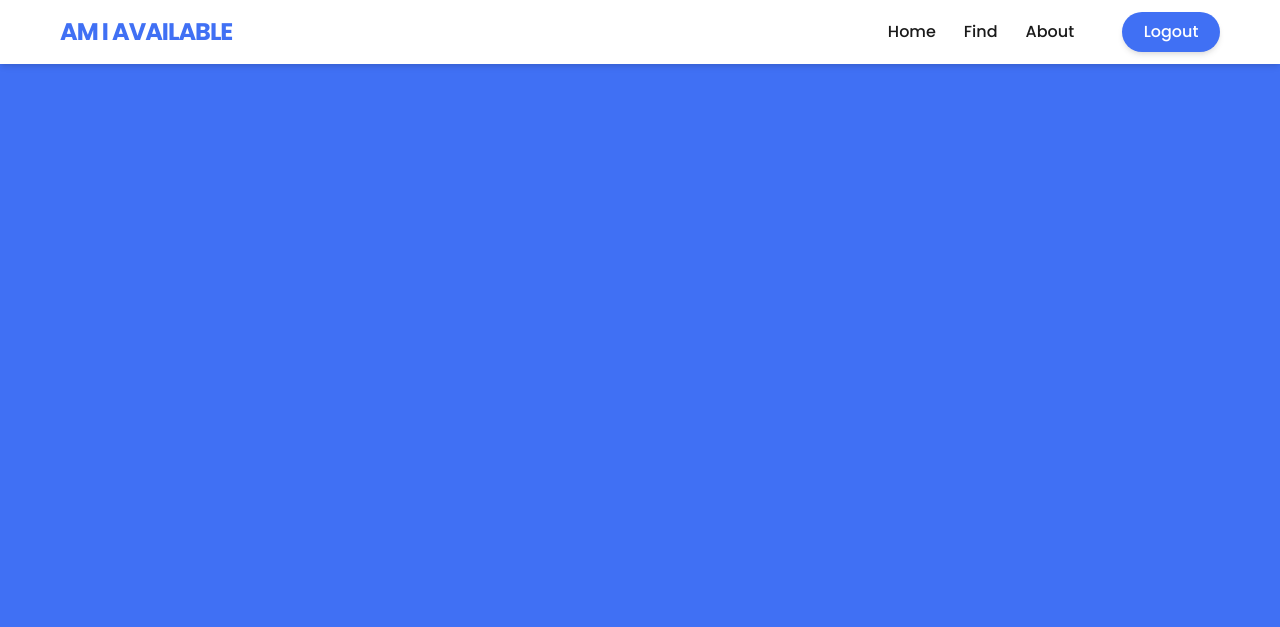
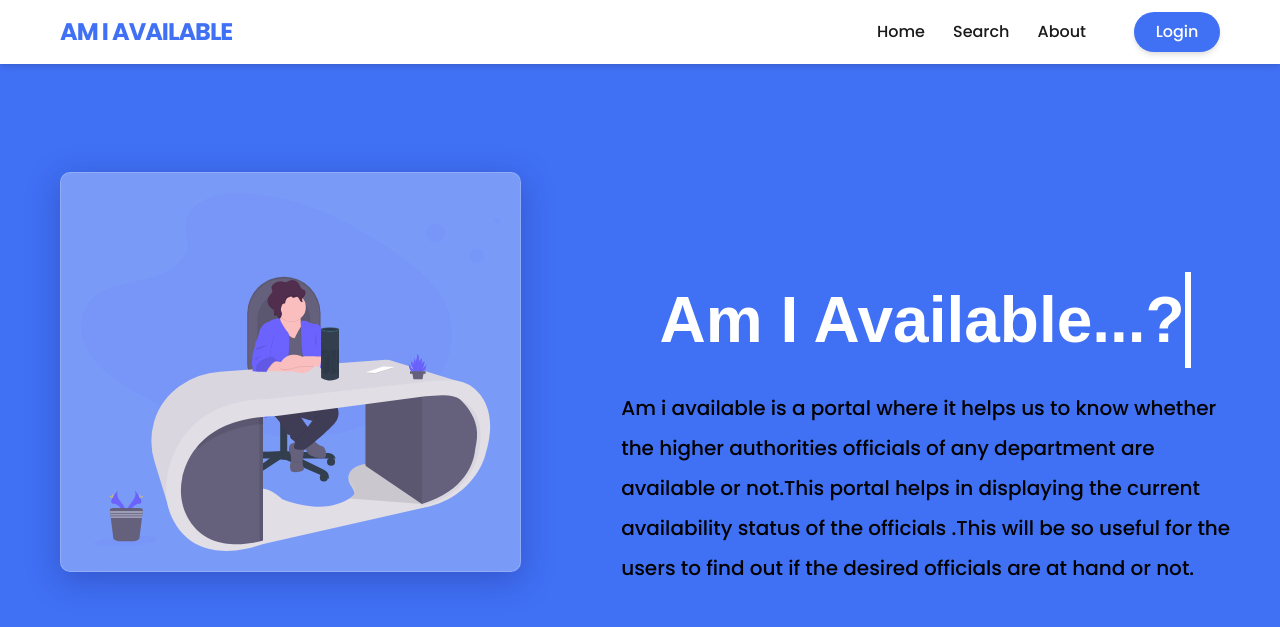
Before and after one commit to SaiVenkatDhulipudi/Am-I-Available, a Django app: page / in a window 1280 px wide. Shown: the top 627 px of the page. Run offline with Django 3.2, Linux system fonts and the light colour scheme.

Commit message:
added files

```diff
--- a/Am_I_Available/home/urls.py
+++ b/Am_I_Available/home/urls.py
@@ -20,6 +20,8 @@ urlpatterns = [
     path("",views.home1,name="home"),
     path("login",views.login,name="login"),
     path("signup",views.signup,name="signup"),
-    path('Faculty_Registration',views.Faculty_registration,name="Registration")
-
+    path('logout',views.logout,name="logout"),
+    path('status',views.status,name="status"),
+    path("Search",views.search,name="search"),
+    path('Faculty_Registration',views.Faculty_registration,name="Registration"),
 ]
--- a/Am_I_Available/home/views.py
+++ b/Am_I_Available/home/views.py
@@ -71,22 +71,71 @@ class helper():
         img.save(pat)
 def login(request):
     if request.method=="POST":
-        email=request.POST["email"]
+        mail=request.POST["email"]
         passw=request.POST["pass1"]
         try:
             help=helper()
             auth=help.auth
-            user=auth.sign_in_with_email_and_password(email,passw)
-            print(user)
-            # request.set_cookie("sessionid",user['idToken'])
-            return render(request,"index.html")
+            db=help.db
+            br=branch()
+            user=auth.sign_in_with_email_and_password(mail,passw)
+            request.session["sessionid"]=user['localId']
+            flag=0
+            for i in br.departments:
+                dat=db.child("faculty").child(i).get().val()
+                # print(dat)
+                if len(dat):
+                    for id in dat:
+                        if dat[id]["email"]==mail:
+                            request.session["faculty"]=id
+                            flag=1
+                            break
+                    if flag:
+                        x=db.child("status").child(request.session["faculty"]).get().val()
+                        return render(request,"index1.html",{"status":x})
+            return render(request,"index1.html")
         except:
             return render(request,"login.html",{"message":"Enter vaild Credentials"})
     return render(request,"login.html")
+def logout(request):
+    if request.session.get("sessionid",False):
+        del request.session["sessionid"]
+        return render(request,"index1.html")
 def signup(request):
+    if request.method=="POST":
+        email=request.POST["email"]
+        passw=request.POST["pass1"]
+        help=helper()
+        auth=help.auth
+        db=help.db
+        email=request.POST["email"]
+        password=request.POST["pass1"]
+        try:
+            user=auth.create_user_with_email_and_password(email, password)
+            auth.send_email_verification(user['idToken'])
+            request.session["sessionid"]=user['localId']
+            return render(request,"index1.html")
+        except:
+            return render(request,"signup.html")
+
+
     return render(request,"signup.html")
+def status(request):
+    if request.method=="POST":
+        db=help.db
+        data=db.child("status").child(id).set(request.POST["status"])
+        return render(request,"index1.html")
+    id=request.session["faculty"]
+    help=helper()
+    auth=help.auth
+    db=help.db
+    data=db.child("status").child(id).get()
+    return render(request,"statusform.html",{"status":data.val()})
+def search(request):
+    pass
+
 def home1(request):
-    return render(request,"index.html")
+    return render(request,"index1.html")
 def Faculty_registration(request):
     if request.method=="POST":
         data=defaultdict(lambda:0)
@@ -96,7 +145,8 @@ def Faculty_registration(request):
         email=request.POST["email"]
         password=request.POST["pass1"]
         user=auth.create_user_with_email_and_password(email, password)
-        auth.send_email_verification(user['localId'])
+        auth.send_email_verification(user['idToken'])
+        request.session["sessionid"]=user['localId']
         branc=branch()
         x=(db.child("faculty").child(request.POST["dept"])).get()
         x=x.val()
@@ -118,7 +168,6 @@ def Faculty_registration(request):
         return render(request,'Faculty_registration.html')
 
 def send_file(response,ID):
-
     img = open('static/img/{}.jpg'.format(ID), 'rb')
     response = FileResponse(img)
     return response
--- /dev/null
+++ b/Am_I_Available/static/css/svg.css
@@ -0,0 +1,76 @@
+body {
+  background:
+}
+
+.main {
+  margin: 0px;
+  width: 100%;
+  display: flex;
+}
+
+.svg img {
+  background-color: aliceblue;
+  padding: 20px;
+  border-radius: 10px;
+  margin: 100px 0px 0px 50px;
+  height: 400px;
+  background: rgba(255, 255, 255, 0.3);
+  box-shadow: 0 8px 32px 0 rgba(31, 38, 135, 0.37);
+  backdrop-filter: blur(5.5px);
+  -webkit-backdrop-filter: blur(5.5px);
+  border-radius: 10px;
+  border: 1px solid rgba(255, 255, 255, 0.18);
+}
+
+.boya {
+  margin: 200px 0px 0px 100px;
+  color: white;
+  height: fit-content;
+  display: flex;
+  flex-direction: column;
+  float: right;
+  width: 50%;
+  /* background-color: aquamarine; */
+  text-align: right;
+}
+
+.dolo {
+  margin: 0px;
+  border-right: 0.1em solid;
+  width: 16ch;
+  font-size: 5vw;
+  font-weight: 600;
+  float: right;
+  font-family: Arial, Helvetica, sans-serif;
+  white-space: nowrap;
+  overflow: hidden;
+  color: white;
+  animation: typing 5s steps(26, end),
+    cursor-blink 0.3s infinite alternate;
+}
+
+.deek {
+  text-align: start;
+  width: 100%;
+  margin-top: 0px;
+  font-size: 20px;
+  line-height: 40px;
+  font-family: Consolas, Monaco, monospace;
+  /* background-color: cyan; */
+  color: black;
+  padding: 20px;
+  padding-left: 0px;
+}
+
+
+@keyframes typing {
+  from {
+    width: 0;
+  }
+}
+
+@keyframes cursor-blink {
+  50% {
+    border-color: transparent;
+  }
+}
--- a/Am_I_Available/templates/index.html
+++ b/Am_I_Available/templates/index.html
@@ -2,10 +2,10 @@
 <html lang="en" >
 <head>
   <meta charset="UTF-8">
-  <title>Am I Available</title>
+  <title >Am I Available</title>
   <link rel="stylesheet" href="static/css/style.css">
 	<link rel="stylesheet" href="/static/css/main.css">
-
+  <link rel="stylesheet" href="/static/css/svg.css">
 
   <script >
     function Validate() {
@@ -58,12 +58,21 @@
 			<span class="overlay"></span>
 			<div class="menu" id="menu">
 				<ul class="menu-inner">
-					<li class="menu-item"><a class="menu-link" href="#">Home</a></li>
-					<li class="menu-item"><a class="menu-link" href="">Find</a></li>
-					<li class="menu-item"><a class="menu-link" href="#">About</a></li>
+					<li class="menu-item"><a class="menu-link" href="">Home</a></li>
+					<li class="menu-item"><a class="menu-link" href="Search">Search</a></li>
+          {%if request.session.sessionid and request.session.faculty%}
+					<li class="menu-item"><a class="menu-link" href="status">Update Status</a>
+            {%else%}
+            <li class="menu-item"><a class="menu-link" href="#">About</a></li>
+            {%endif%}
+          </li>
 				</ul>
 			</div>
-			<a href="" class="menu-block">Logout</a>
+      {% if request.session.sessionid %}
+			<a href="logout" class="menu-block">Logout</a>
+      {%else%}
+      <a href="login" class="menu-block">Login</a>
+      {% endif %}
 		</nav>
 	</div>
 </header>
--- /dev/null
+++ b/Am_I_Available/templates/index1.html
@@ -0,0 +1,15 @@
+{% extends "index.html" %}
+{% block content %}
+  <div class="main">
+    <div class="svg">
+      <img src="static/img/office.svg" alt="" >
+    </div>
+    <div class="boya">
+      <h1 class="dolo">Am I Available...?</h1>
+      <div class="deek">
+        <p> Am i available is a portal where it helps us to know whether the higher authorities officials of any
+          department are available or not.This portal helps in displaying the current availability status of the officials .This will be so useful for the users to find out if the desired officials are at hand or not. </p>
+      </div>
+    </div>
+  </div>
+{% endblock %}
--- a/Am_I_Available/templates/signup.html
+++ b/Am_I_Available/templates/signup.html
@@ -23,7 +23,7 @@
           <input type="submit" value="Create An Account" class="btn" id="Button" onclick="isfit();" >
         </div>
 
-
+        <label><a href="login">Already have an account ?</a></label>
       </div>
   </div>
   </form>
```
Also changed, not shown: Am_I_Available/templates/login.html (+1 -8 lines), Am_I_Available/templates/statusform.html (added, +30 -0 lines), Am_I_Available/templates/style.css (added, +75 -0 lines), Am_I_Available/db.sqlite3, Am_I_Available/static/img/office.svg (added), Am_I_Available/templates/office.svg (added).
